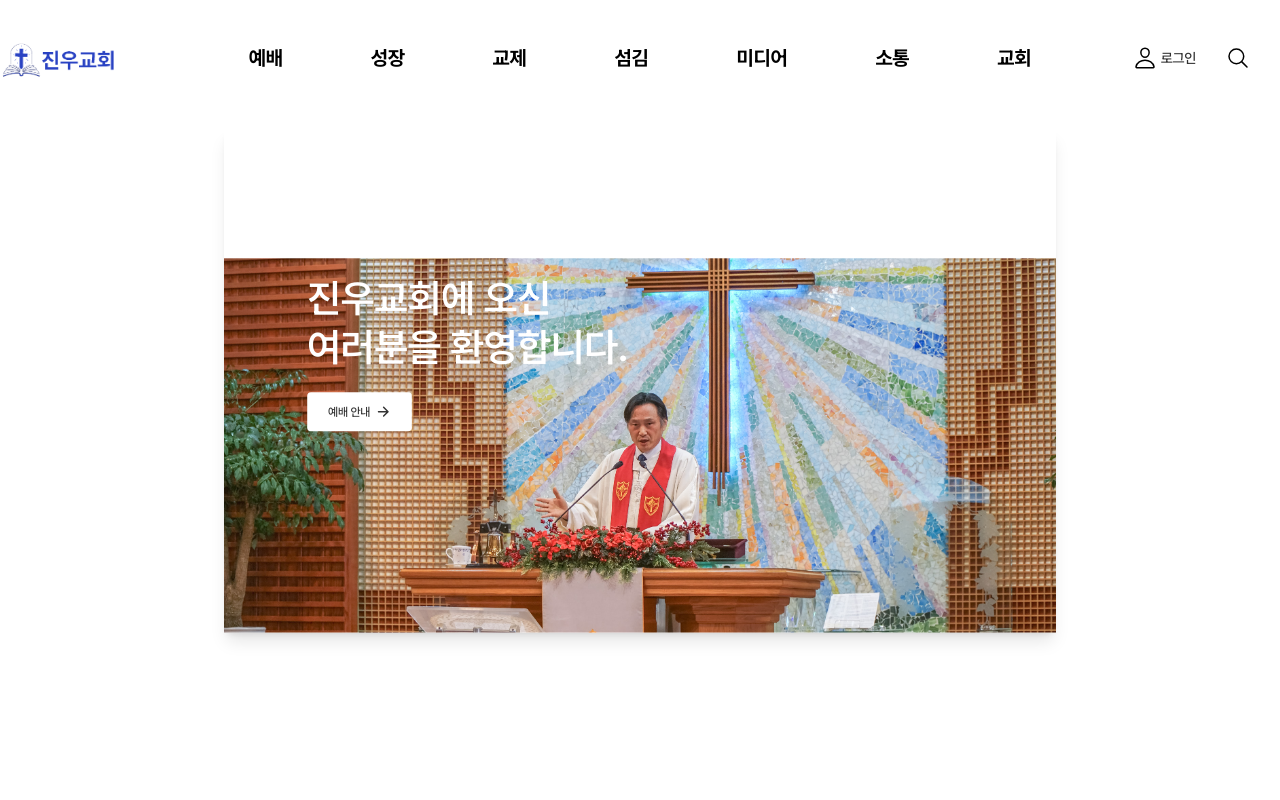
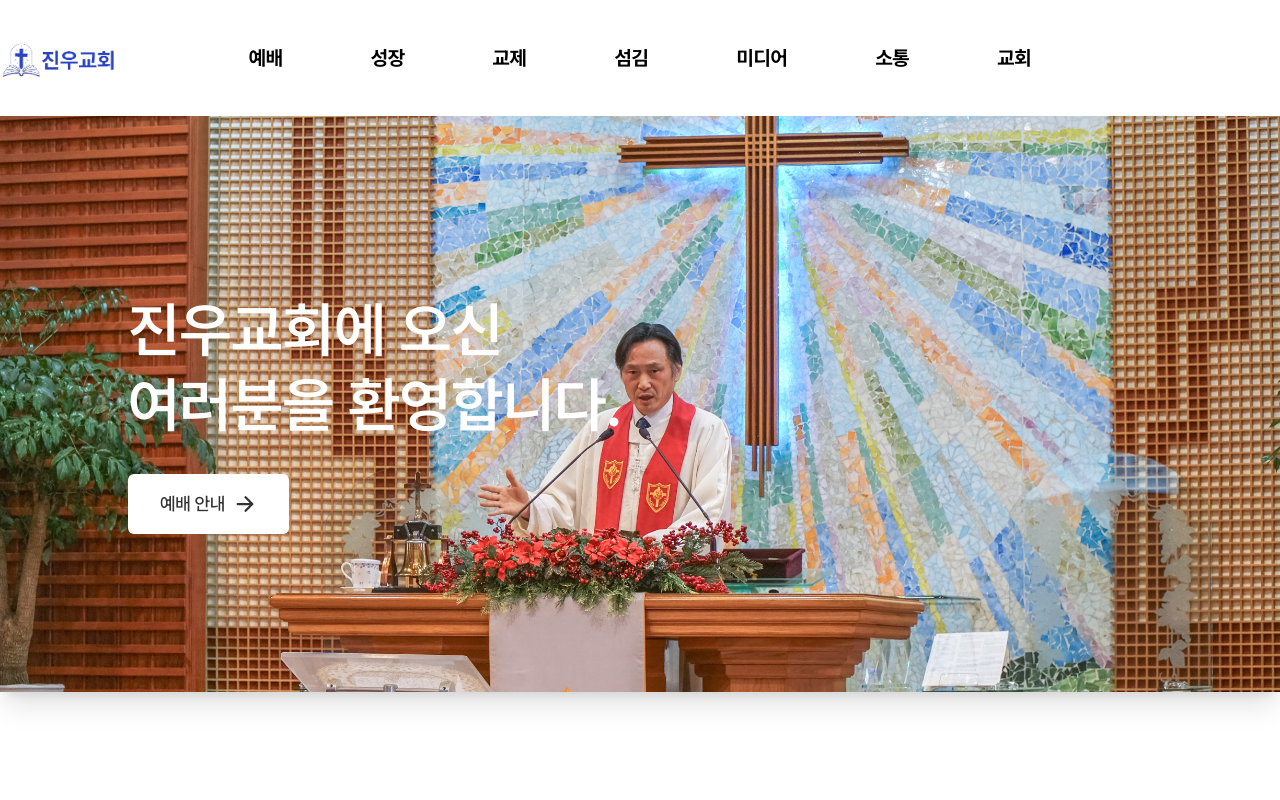
Before and after one commit to gdkds12/jinwoo-web, a Next.js app: page / in a window 1280 px wide. Shown: the top 800 px of the page. Built offline with nearby package versions, Linux system fonts and the light colour scheme.

Commit message:
SAVE 10:57

```diff
--- a/app/components/ComponentScreen.tsx
+++ b/app/components/ComponentScreen.tsx
@@ -1,4 +1,5 @@
 // components/ComponentScreen.tsx
+"use client";
 import React from "react";
 import { Component } from "./Component";
 
--- a/app/components/Header.tsx
+++ b/app/components/Header.tsx
@@ -20,53 +20,6 @@ export const Header = () => {
 
   return (
     <div className="flex flex-col w-full items-center">
-      {/* 상단 바 제거 */}
-      {/* <div className="flex flex-col items-center w-full border-b border-[#0000001f]">
-        <div className="flex max-w-[1400px] w-full h-[42px] items-center px-0 py-2">
-          <div className="flex items-center gap-1.5 flex-1">
-            <div className="relative w-[153px] h-[19px] flex items-center">
-              <Link
-                href="https://www.youtube.com/@jinwoochurch"
-                className="font-medium text-[#00000066]  text-[13px] tracking-[-0.32px] leading-[25px] whitespace-nowrap"
-              >
-                진우교회 유튜브
-              </Link>
-              <FaYoutube className="text-[#00000066]  text-xl ml-1" />
-              <span className="font-medium text-[#00000066]  text-[13px] tracking-[-0.32px] leading-[25px] whitespace-nowrap ml-2">
-                |
-              </span>
-            </div>
-          </div>
-
-          <div className="flex items-start justify-end gap-1 flex-1">
-            <Link
-              href="/prayer-request"
-              className="font-medium text-[#00000066]  text-[13px] tracking-[-0.32px] leading-[25px] whitespace-nowrap"
-            >
-              기도요청
-            </Link>
-            <span className="font-medium text-[#00000066]  text-[13px] tracking-[-0.32px] leading-[25px] whitespace-nowrap">
-              ·
-            </span>
-            <Link
-              href="/send-sms"
-              className="font-medium text-[#00000066]  text-[13px] tracking-[-0.32px] leading-[25px] whitespace-nowrap"
-            >
-              문자발송
-            </Link>
-            <span className="font-medium text-[#00000066]  text-[13px] tracking-[-0.32px] leading-[25px] whitespace-nowrap">
-              ·
-            </span>
-            <Link
-              href="/register"
-              className="font-medium text-[#00000066]  text-[13px] tracking-[-0.32px] leading-[25px] whitespace-nowrap"
-            >
-              회원가입
-            </Link>
-          </div>
-        </div>
-      </div> */}
-
       {/* 메인 헤더 영역 */}
       <div className="max-w-[1400px] w-full relative z-20 py-6">
         {/* 로고, 모바일메뉴, 로그인/검색 버튼 컨테이너 */}
@@ -82,30 +35,26 @@ export const Header = () => {
             />
           </Link>
 
-          {/* 모바일 메뉴 (햄버거 버튼) */}
-          <MobileMenu menuData={menuData} />
-
-          {/* 로그인/검색 버튼 */}
-          <div className="flex items-center ml-7.5">
-            <Link href="/login" className="mr-7.5">
-              <div className="flex items-center">
-                <IoPersonOutline className="text-2xl mr-1" />
-                <span className="font-medium text-[#333333] text-sm tracking-[-0.32px] leading-[25px] whitespace-nowrap">
-                  로그인
-                </span>
-              </div>
-            </Link>
-            <Link href="/some-path-1" className="mr-7.5">
-              <IoSearchOutline className="text-2xl" />
-            </Link>
-            <Link href="/some-path-2">{/* 아이콘 */}</Link>
+          {/* 모바일 메뉴 (햄버거 버튼) - 오른쪽 정렬 */}
+          <div className="ml-auto">
+            <MobileMenu menuData={menuData} />
           </div>
         </div>
+
         {/* 데스크탑 메뉴 (absolute 포지셔닝) */}
         <div className="absolute top-1/2 left-1/2 transform -translate-x-1/2 -translate-y-1/2">
           <ComponentScreen />
         </div>
       </div>
+
+      {/* 모바일 배경 - 투명 처리 */}
+      <style jsx>{`
+        @media (max-width: 767px) { /* 768px 이하에서 적용 (일반적인 모바일) */
+          .max-w-\\[1400px\\] {
+            background-color: transparent;
+          }
+        }
+      `}</style>
     </div>
   );
 };
--- a/app/components/Section.tsx
+++ b/app/components/Section.tsx
@@ -6,43 +6,84 @@ import Image from 'next/image';
 import { motion, useScroll, useTransform } from "framer-motion";
 
 export const Section = () => {
-  const { scrollYProgress } = useScroll();
+  const containerRef = useRef<HTMLDivElement>(null);
   const cardRef = useRef<HTMLDivElement>(null);
   const [cardHeight, setCardHeight] = useState(0);
+  const [imageHeight, setImageHeight] = useState(0);
+  const [isSticky, setIsSticky] = useState(false);
+  const [isMobile, setIsMobile] = useState(false); // 모바일 여부 상태 추가
 
-  // 스크롤에 따른 scale 값 조정 (더 빠르게, 최소 0.65)
-  const scale = useTransform(scrollYProgress, [0, 0.3], [1, 0.65]); // 변경된 부분
 
-  // 카드 높이 측정
+  const { scrollYProgress } = useScroll({
+    target: containerRef,
+    offset: ["start start", "end start"],
+  });
+
+  const scale = useTransform(scrollYProgress, [0, 0.3], [1, 0.65]);
+
+  // Border radius transformation
+  const borderRadius = useTransform(scrollYProgress, [0, 0.3], [0, 50]); // Adjust the end value (50) as needed
+
+
   useEffect(() => {
-    if (cardRef.current) {
-      setCardHeight(cardRef.current.offsetHeight);
-    }
+    const handleResize = () => {
+      if (cardRef.current) {
+        setCardHeight(cardRef.current.offsetHeight);
+        const imageContainer = cardRef.current.querySelector('.image-container');
+        if (imageContainer) {
+          setImageHeight(imageContainer.clientHeight);
+        }
+      }
+      setIsMobile(window.innerWidth < 768); // 768px 미만이면 모바일로 간주
+    };
+
+    handleResize();
+
+    window.addEventListener('resize', handleResize);
+    return () => window.removeEventListener('resize', handleResize);
   }, []);
 
-  // padding-top 계산 (최소 scale 값 0.65에 맞춤)
   const paddingTop = useTransform(
     scrollYProgress,
-    [0, 1],
-    [0, cardHeight * 0.35] // 변경 (1 - 0.65 = 0.35)
+    [0, 0.3],
+    [0, cardHeight * 0.35]
   );
+
+
+  useEffect(() => {
+    const handleScroll = () => {
+      if (containerRef.current) {
+        const containerRect = containerRef.current.getBoundingClientRect();
+        setIsSticky(containerRect.top <= 0 && containerRect.bottom >= imageHeight * 0.65);
+      }
+    };
+
+    window.addEventListener("scroll", handleScroll);
+    return () => window.removeEventListener("scroll", handleScroll);
+  }, [imageHeight]);
+
 
 
   return (
     <div
-      className="flex w-full items-center justify-center min-h-screen"
+      ref={containerRef}
+      className="flex w-full items-center justify-center relative"
     >
       <motion.div
         ref={cardRef}
         style={{
           transformOrigin: "top center",
-          scale,
-          paddingTop,
+          scale: isMobile ? 1 : scale, // 모바일에서는 스케일 1 (축소 없음)
+          position: isSticky ? "sticky" : "relative",
+          top: isSticky ? 0 : "auto",
+          zIndex: isSticky ? 10 : 1,
+          paddingTop: isMobile ? 0 : paddingTop, // 모바일에서는 paddingTop 제거 (선택 사항)
+          borderRadius: isMobile ? 0 : `${borderRadius.get()}px`, // 모바일에서는 borderRadius 0
         }}
         className="relative w-full bg-white shadow-xl overflow-hidden"
       >
-        {/* 이미지 컨테이너 */}
-        <div className="relative w-full aspect-[20/9]">
+        <div className="relative w-full aspect-[3/4] md:aspect-[20/9] image-container">
+          {/* 모바일: 3:5, 데스크톱: 20:9 */}
           <Image
             src="/images/main-home.jpg"
             alt="Main Image"
@@ -54,7 +95,6 @@ export const Section = () => {
           />
         </div>
 
-        {/* 텍스트 및 버튼 컨테이너 */}
         <div className="absolute top-0 left-0 w-full h-full flex items-center">
           <div className="w-full px-4 md:px-8 lg:px-12 py-4 md:py-6 lg:py-8
                         md:absolute md:top-[25%] md:left-[5%] md:w-auto">
@@ -76,6 +116,9 @@ export const Section = () => {
           </div>
         </div>
       </motion.div>
+      {!isSticky && !isMobile && ( // 모바일이 아닐때만 paddingTop div 추가.
+        <motion.div style={{ height: paddingTop }}></motion.div>
+      )}
     </div>
   );
 };
```
